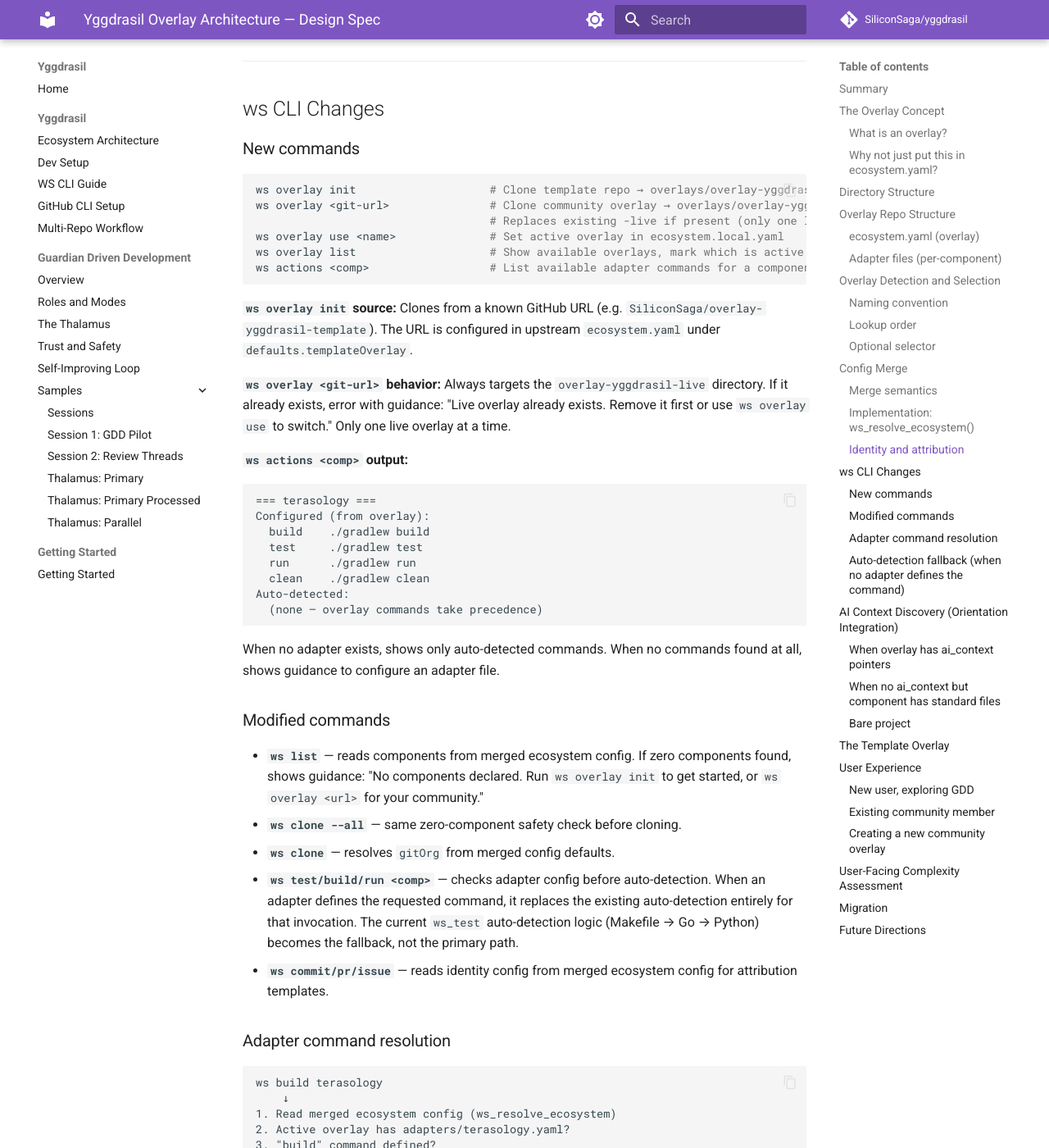
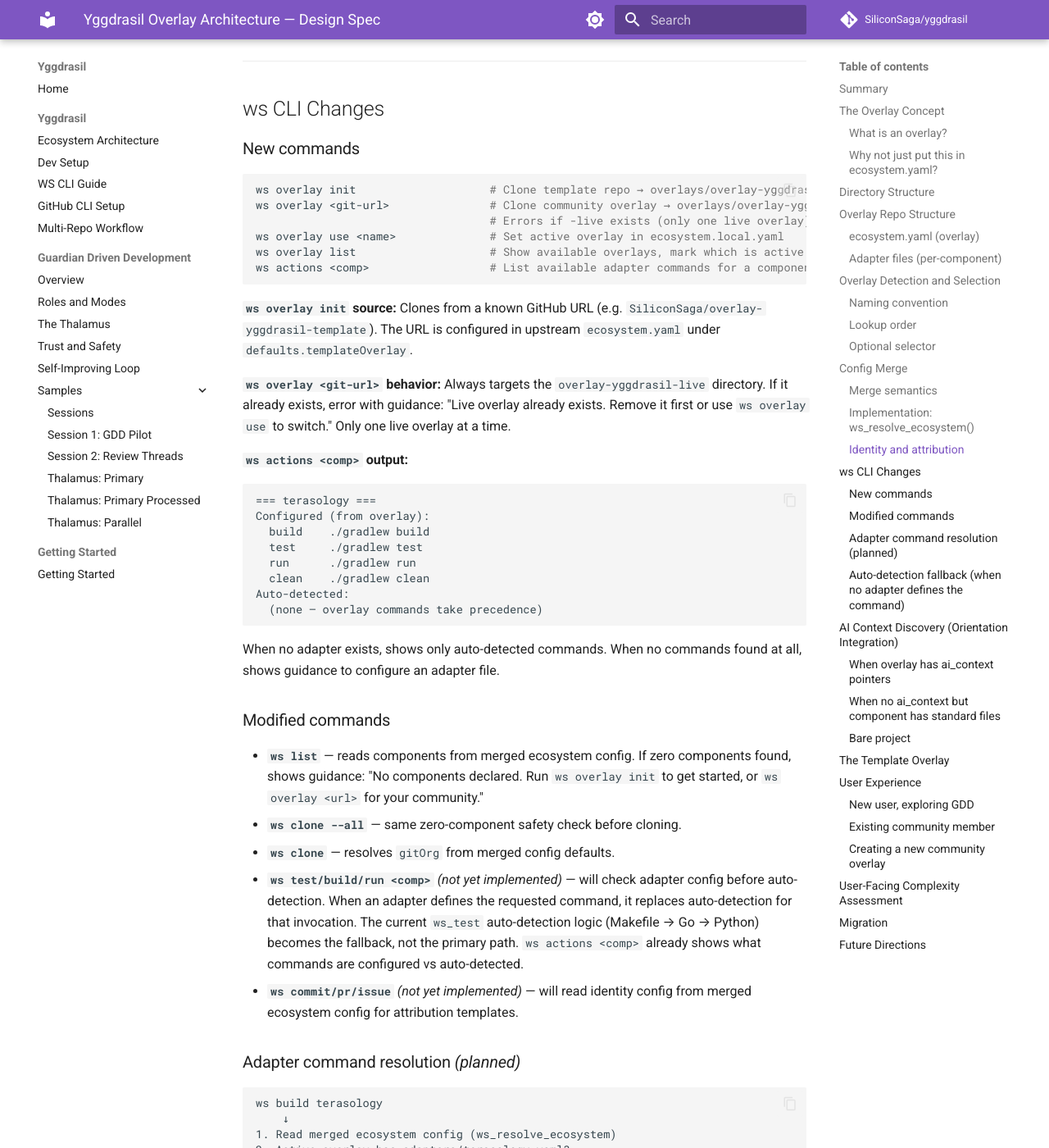
Before and after one commit to SiliconSaga/yggdrasil, an MkDocs documentation site: the page built from docs/plans/2026-03-26-overlay-architecture-design.md, in a window 1280 px wide and 1400 px high, scrolled down 4754 px. Shown: the whole window at 82% size. Built offline with MkDocs 1.6.1 and Material for MkDocs 9.7.7, drawn with Linux system fonts in a browser that asks for light colours; comment, search, counter and statistics services are not loaded.

Commit message:
fix: address CodeRabbit review findings on overlay architecture
- Fix critical bug: remove `local` keyword outside function in ws-clone.sh
- Fix security gap: validate overlay name in `ws overlay use` to prevent
  path traversal
- Fix consistency: `ws overlay init` now reads templateOverlay from merged
  config instead of raw $ECOSYSTEM
- Fix design spec: correct "replaces" → "errors" for existing live overlay,
  mark unimplemented adapter-aware commands as planned
- Fix markdown: add language specifiers to fenced code blocks
- Update topic-branch-workflow skill: use `ws push --force` instead of raw
  git push with token URL

Co-Authored-By: Claude Opus 4.6 <noreply@anthropic.com>

````diff
--- a/docs/plans/2026-03-26-overlay-architecture-design.md
+++ b/docs/plans/2026-03-26-overlay-architecture-design.md
@@ -223,7 +223,7 @@ set, it takes precedence over `identity.co_authored_by`.
 ```bash
 ws overlay init                    # Clone template repo → overlays/overlay-yggdrasil-template
 ws overlay <git-url>               # Clone community overlay → overlays/overlay-yggdrasil-live
-                                   # Replaces existing -live if present (only one live overlay)
+                                   # Errors if -live exists (only one live overlay)
 ws overlay use <name>              # Set active overlay in ecosystem.local.yaml
 ws overlay list                    # Show available overlays, mark which is active
 ws actions <comp>                  # List available adapter commands for a component
@@ -259,17 +259,18 @@ found at all, shows guidance to configure an adapter file.
   `ws overlay init` to get started, or `ws overlay <url>` for your community."
 - **`ws clone --all`** — same zero-component safety check before cloning.
 - **`ws clone`** — resolves `gitOrg` from merged config defaults.
-- **`ws test/build/run <comp>`** — checks adapter config before auto-detection.
-  When an adapter defines the requested command, it replaces the existing
-  auto-detection entirely for that invocation. The current `ws_test`
+- **`ws test/build/run <comp>`** *(not yet implemented)* — will check adapter
+  config before auto-detection. When an adapter defines the requested command,
+  it replaces auto-detection for that invocation. The current `ws_test`
   auto-detection logic (Makefile → Go → Python) becomes the fallback, not
-  the primary path.
-- **`ws commit/pr/issue`** — reads identity config from merged ecosystem
-  config for attribution templates.
+  the primary path. `ws actions <comp>` already shows what commands are
+  configured vs auto-detected.
+- **`ws commit/pr/issue`** *(not yet implemented)* — will read identity config
+  from merged ecosystem config for attribution templates.
 
-### Adapter command resolution
+### Adapter command resolution *(planned)*
 
-```
+```text
 ws build terasology
     ↓
 1. Read merged ecosystem config (ws_resolve_ecosystem)
@@ -283,7 +284,7 @@ ws build terasology
 
 The existing `ws test` detection logic becomes the general fallback:
 
-```
+```text
 gradlew present     → Gradle (./gradlew <command>)
 Makefile present    → Make
 go.mod present      → Go
````
Also changed, not shown: .agent/skills/topic-branch-workflow/SKILL.md (+1 -5 lines), docs/ecosystem-architecture.md (+2 -2 lines), 2 other files.
